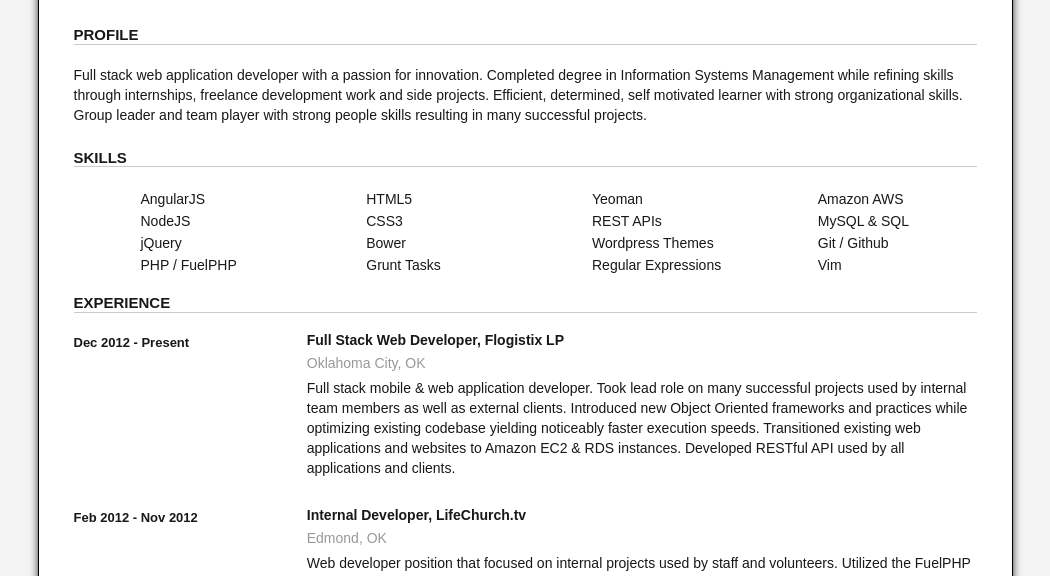
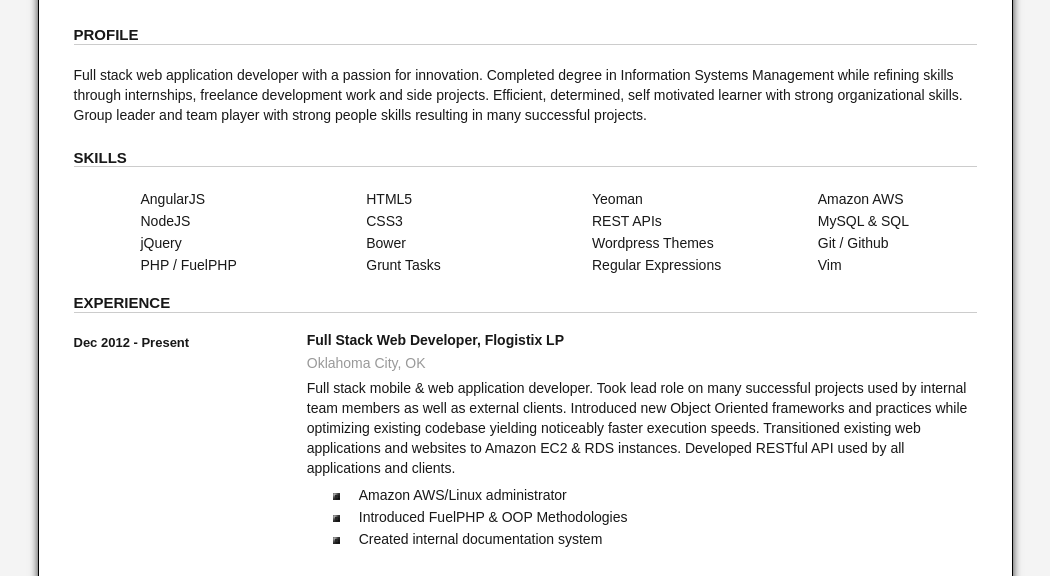
Before and after one commit to adam8810/website, a website: page app/index.html at #/resume in a window 1280 px wide. Shown: the part 163-739 px from the top of the page, without its empty margins (115-1165 px from the left). Drawn offline with nearby package versions, Linux system fonts and the light colour scheme; some packages are replaced by stand-ins of ours; files that its build step writes are made by us from their sources.

Commit message:
Add items back to resume

```diff
--- a/app/scripts/services/person.js
+++ b/app/scripts/services/person.js
@@ -57,14 +57,12 @@ angular.module('amboothcomApp')
                     text: 'Full stack mobile & web application developer. Took lead role on many successful projects ' +
                         'used by internal team members as well as external clients. Introduced new Object Oriented ' +
                         'frameworks and practices while optimizing existing codebase yielding noticeably faster ' +
-                        'execution speeds.  Transitioned existing web applications and websites to Amazon EC2 & ' +
+                        'execution speeds. Transitioned existing web applications and websites to Amazon EC2 & ' +
                         'RDS instances. Developed RESTful API used by all applications and clients.',
                     items: [
                         'Amazon AWS/Linux administrator',
-                        'Web Developer using FuelPHP',
-                        'Created internal documentation system',
-                        'Heavy use of Git/Github',
-                        'Created a Windows 8 application using Windows Javascript Frameworks'
+                        'Introduced FuelPHP & OOP Methodologies',
+                        'Created internal documentation system'
                     ]
                 },
                 {
--- a/app/views/resume.html
+++ b/app/views/resume.html
@@ -57,7 +57,7 @@
 
                                 <p>
                                 <ul>
-                                    <!--<li ng-repeat="item in job.items">{{item}}</li>-->
+                                    <li ng-repeat="item in job.items">{{item}}</li>
                                 </ul>
                                 </p>
                             </div>
```
Also changed, not shown: app/index.html (+1 -1 lines), app/favicon.ico.
